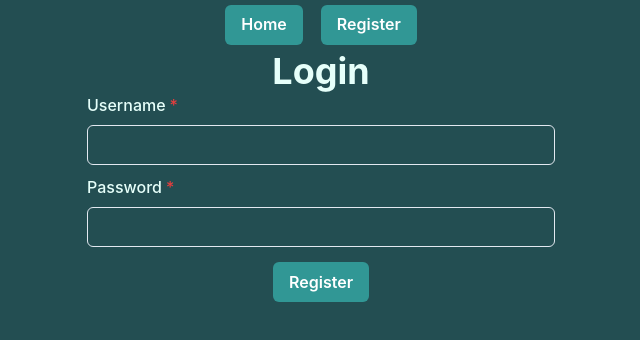
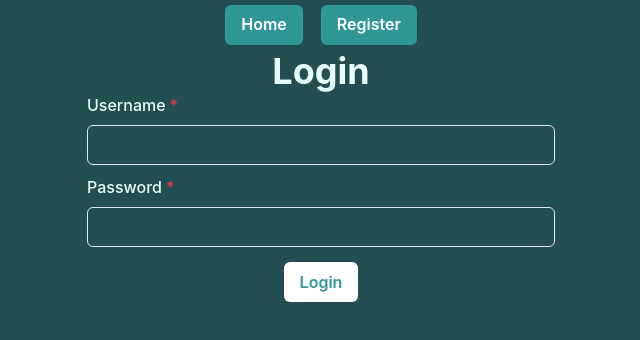
Before and after one commit to minhla/heriam, a React (Create React App) app: page /login in a window 1280 px wide. Shown: the top 340 px of the page, without its empty margins (319-959 px from the left). Built offline with nearby package versions, Linux system fonts and the light colour scheme.

Commit message:
Implement redirect for logged in user

```diff
--- a/src/App.js
+++ b/src/App.js
@@ -1,12 +1,26 @@
-import Webcam from "./components/Webcam";
+import React, { Component, useEffect, useState } from 'react';
 import { Heading, Flex, Spacer, Container, Button, ButtonGroup, Link } from "@chakra-ui/react";
-import { Route, Link as RouterLink, Switch } from "react-router-dom";
-import Login from "./components/Login";
-import { React } from 'react';
+import { Link as RouterLink, Redirect } from "react-router-dom";
 
-function App() {
-  return (
+export default class App extends Component {
+  constructor(props) {
+    super(props);
+    this.state = { redirect: null, userToken: null }
+  }
 
+  componentDidMount() {
+    const userToken = localStorage.getItem('heriam.userToken')
+    if (userToken) {
+      console.log(userToken)
+      this.setState({redirect: '/dashboard', userToken: userToken})
+    }
+  }
+
+  render() {
+    if (this.state.redirect) {
+      return <Redirect to={{pathname: this.state.redirect, state: { userToken: this.state.userToken }} } />
+    }
+    return (
       <Flex h="100vh" w="100%" justifyContent="center" direction="column" align="center">
 
         <Container>
@@ -18,7 +32,6 @@ function App() {
           <Link as={RouterLink} to="/register"><Button colorScheme="teal" bg="white" color="teal.500"_hover={{color:"white",bg:"teal.500"}} m="5px">Register</Button></Link>
         </ButtonGroup>
       </Flex>
-  );
+    );
+  }
 }
-
-export default App;
--- a/src/components/Event.js
+++ b/src/components/Event.js
@@ -4,10 +4,10 @@ import { Flex, Heading } from '@chakra-ui/react'
 function Event({ eventData }) {
   return (
     <Flex m="15px" direction="column">
-      <Heading size="md">Name: {eventData.name} </Heading>
+      <Heading size="md">{eventData.name} </Heading>
       Time: {eventData.time}
       <br/>
-      Status: {eventData.isAttended? 'You havent checked in' : 'You have checked in '}
+      Status: {eventData.isAttended? 'You have checked in' : 'You have not checked in '}
     </Flex>
   )
 }
--- a/src/components/Login.js
+++ b/src/components/Login.js
@@ -52,7 +52,7 @@ function Login() {
           <Input focusBorderColor="teal.100" id="password" type="password"></Input>
 
         </FormControl>
-        <Button mt="15px" type="submit" colorScheme="teal">Register</Button>
+        <Button mt="15px" type="submit" colorScheme="teal" bg="white" color="teal.500"_hover={{color:"white",bg:"teal.500"}}>Login</Button>
         </form>
 
       </Container>
--- a/src/components/Register.js
+++ b/src/components/Register.js
@@ -58,7 +58,7 @@ const Register = () => {
           <Input focusBorderColor="teal.100" id="password" type="password" placeholder="Think of a very secure one"></Input>
 
         </FormControl>
-        <Button mt="15px" type="submit" colorScheme="teal">Register</Button>
+        <Button mt="15px" type="submit" colorScheme="teal" bg="white" color="teal.500"_hover={{color:"white",bg:"teal.500"}}>Register</Button>
         </form>
 
       </Container>
--- a/src/index.js
+++ b/src/index.js
@@ -1,4 +1,4 @@
-import React from "react";
+import React, { useState } from "react";
 import ReactDOM from "react-dom";
 import "./index.css";
 import App from "./App";
@@ -7,6 +7,7 @@ import { BrowserRouter, Switch, Route } from "react-router-dom";
 import Register from "./components/Register";
 import Login from "./components/Login";
 import Dashboard from "./components/Dashboard";
+import { LOCAL_STORAGE_KEY } from "./constants/constants";
 
 const customTheme = extendTheme({
   styles: {
```
